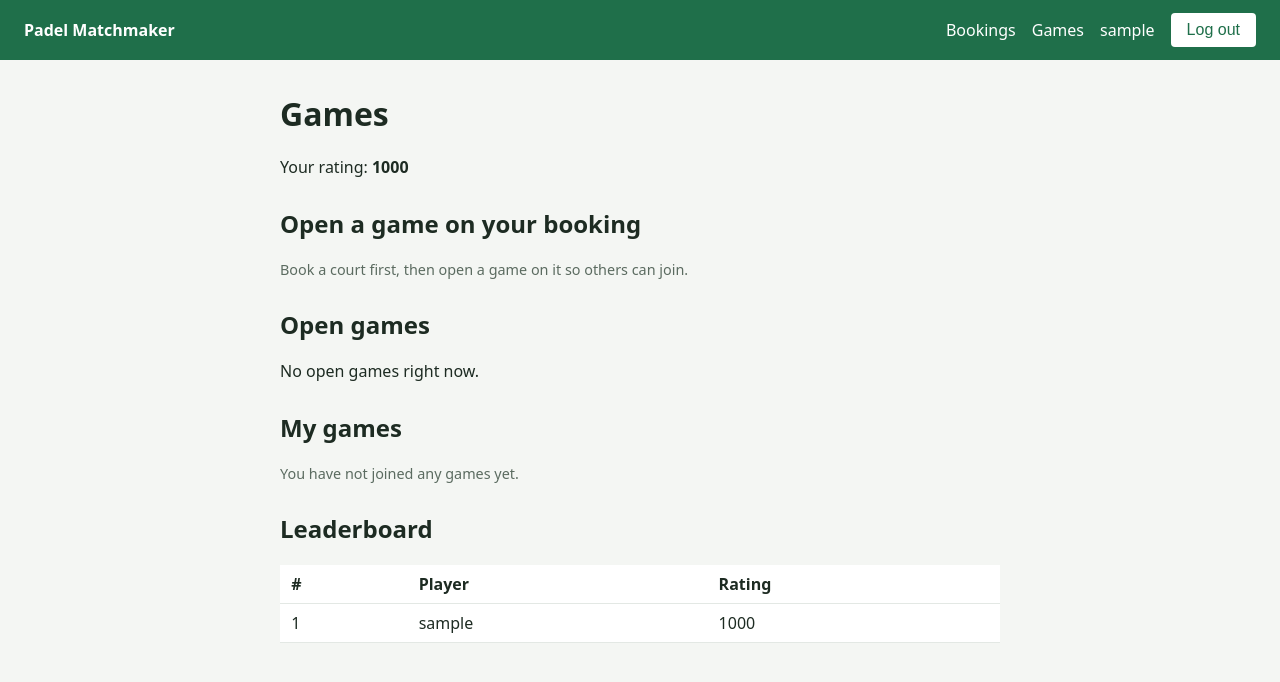
After one commit to viktoriiastepp/software_devops_individual_assignment_1, a Flask app: page /games/ in a window 1280 px wide. The commit adds this page. Shown: the top 682 px of the page. Run offline with Flask 3, Linux system fonts and the light colour scheme; the visitor is signed in with stand-in values (Sample User, id 1); data comes from the database, SQL or seed files in the repository; data that the repository does not hold is empty.

Commit message:
Add games pages to open, join and view games, balance teams on the fourth join, record results and show a leaderboard

```diff
--- a/app.py
+++ b/app.py
@@ -9,6 +9,7 @@ from accounts.routes import login_required
 from bookings import repository as bookings_repository
 from bookings.routes import bp as bookings_bp
 from matchmaking import repository as matchmaking_repository
+from matchmaking.routes import bp as matchmaking_bp
 
 PORT = int(os.environ.get("PORT", "8080"))
 
@@ -25,6 +26,7 @@ def create_app():
     app.config["SECRET_KEY"] = os.environ.get("SECRET_KEY") or secrets.token_hex(32)
     app.register_blueprint(accounts_bp)
     app.register_blueprint(bookings_bp)
+    app.register_blueprint(matchmaking_bp)
 
     @app.route("/")
     @login_required
--- /dev/null
+++ b/matchmaking/booking_lookup.py
@@ -0,0 +1,18 @@
+"""The only place matchmaking reads data from the bookings domain.
+If the two domains become separate services, only this file has to change."""
+from bookings import repository as bookings_repository
+
+
+def active_booking(booking_id):
+    booking = bookings_repository.get_booking(booking_id)
+    if booking is None or booking["status"] != "active":
+        return None
+    return booking
+
+
+def active_bookings_for_user(user_id):
+    return [b for b in bookings_repository.bookings_for_user(user_id) if b["status"] == "active"]
+
+
+def court_names():
+    return {court["id"]: court["name"] for court in bookings_repository.list_courts()}
--- a/matchmaking/repository.py
+++ b/matchmaking/repository.py
@@ -112,3 +112,21 @@ def leaderboard(limit=20):
     rows = conn.execute("SELECT name, rating FROM players ORDER BY rating DESC LIMIT ?", (limit,)).fetchall()
     conn.close()
     return rows
+
+
+def game_for_booking(booking_id):
+    conn = get_connection()
+    row = conn.execute("SELECT * FROM games WHERE booking_id = ?", (booking_id,)).fetchone()
+    conn.close()
+    return row
+
+
+def games_for_player(player_id):
+    conn = get_connection()
+    rows = conn.execute(
+        "SELECT g.* FROM games g JOIN game_players gp ON gp.game_id = g.id "
+        "WHERE gp.player_id = ? ORDER BY g.id DESC",
+        (player_id,),
+    ).fetchall()
+    conn.close()
+    return rows
--- /dev/null
+++ b/matchmaking/routes.py
@@ -0,0 +1,131 @@
+from flask import Blueprint, abort, flash, redirect, render_template, request, session, url_for
+
+from accounts.routes import login_required
+from matchmaking import booking_lookup, repository, rules
+
+bp = Blueprint("matchmaking", __name__, url_prefix="/games")
+
+
+def current_player():
+    return repository.get_or_create_player(session["user_id"], session["username"])
+
+
+@bp.route("/")
+@login_required
+def index():
+    player = current_player()
+    court_names = booking_lookup.court_names()
+
+    open_games = []
+    for game in repository.list_games_by_status("open"):
+        booking = booking_lookup.active_booking(game["booking_id"])
+        if booking is None:  # booking was cancelled, so the game is hidden
+            continue
+        players = repository.players_in_game(game["id"])
+        level = round(sum(p["rating"] for p in players) / len(players))
+        open_games.append({"game": game, "booking": booking, "players": players, "level": level})
+
+    bookable = [
+        b for b in booking_lookup.active_bookings_for_user(session["user_id"])
+        if repository.game_for_booking(b["id"]) is None
+    ]
+    return render_template(
+        "games.html",
+        player=player,
+        court_names=court_names,
+        open_games=open_games,
+        bookable=bookable,
+        my_games=repository.games_for_player(player["id"]),
+        leaderboard=repository.leaderboard(),
+    )
+
+
+@bp.route("/create", methods=["POST"])
+@login_required
+def create():
+    booking_id = int(request.form["booking_id"])
+    booking = booking_lookup.active_booking(booking_id)
+    if booking is None or booking["user_id"] != session["user_id"]:
+        flash("You can only open a game on your own active booking.")
+    elif repository.game_for_booking(booking_id) is not None:
+        flash("This booking already has a game.")
+    else:
+        game_id = repository.create_game(booking_id)
+        repository.add_player_to_game(game_id, current_player()["id"])
+        flash("Game opened. Players at your level can now join.", "success")
+    return redirect(url_for("matchmaking.index"))
+
+
+@bp.route("/<int:game_id>/join", methods=["POST"])
+@login_required
+def join(game_id):
+    game = repository.get_game(game_id)
+    if game is None or game["status"] != "open":
+        flash("This game is not open for joining.")
+        return redirect(url_for("matchmaking.index"))
+
+    player = current_player()
+    players = repository.players_in_game(game_id)
+    errors = rules.validate_join(
+        player["rating"],
+        [p["rating"] for p in players],
+        already_joined=any(p["id"] == player["id"] for p in players),
+    )
+    if errors:
+        for error in errors:
+            flash(error)
+        return redirect(url_for("matchmaking.index"))
+
+    repository.add_player_to_game(game_id, player["id"])
+    players = repository.players_in_game(game_id)
+    if len(players) == rules.PLAYERS_PER_GAME:
+        team_1, team_2 = rules.balanced_teams([(p["id"], p["rating"]) for p in players])
+        repository.assign_teams(game_id, [pid for pid, _ in team_1], [pid for pid, _ in team_2])
+        flash("The game is full and the teams have been balanced.", "success")
+    else:
+        flash("You joined the game.", "success")
+    return redirect(url_for("matchmaking.detail", game_id=game_id))
+
+
+@bp.route("/<int:game_id>")
+@login_required
+def detail(game_id):
+    game = repository.get_game(game_id)
+    if game is None:
+        abort(404)
+    players = repository.players_in_game(game_id)
+    booking = booking_lookup.active_booking(game["booking_id"])
+    court_name = booking_lookup.court_names().get(booking["court_id"]) if booking else None
+    player_id = current_player()["id"]
+    return render_template(
+        "game.html",
+        game=game,
+        players=players,
+        booking=booking,
+        court_name=court_name,
+        is_player=any(p["id"] == player_id for p in players),
+    )
+
+
+@bp.route("/<int:game_id>/result", methods=["POST"])
+@login_required
+def result(game_id):
+    game = repository.get_game(game_id)
+    players = repository.players_in_game(game_id) if game else []
+    player_id = current_player()["id"]
+    if game is None or game["status"] != "full" or not any(p["id"] == player_id for p in players):
+        flash("Only players in a full game can record its result.")
+        return redirect(url_for("matchmaking.index"))
+
+    winning_team = request.form.get("winning_team")
+    if winning_team not in ("1", "2"):
+        flash("Choose which team won.")
+        return redirect(url_for("matchmaking.detail", game_id=game_id))
+    winning_team = int(winning_team)
+
+    team_1 = [(p["id"], p["rating"]) for p in players if p["team"] == 1]
+    team_2 = [(p["id"], p["rating"]) for p in players if p["team"] == 2]
+    updated = rules.new_ratings(team_1, team_2, team_1_won=(winning_team == 1))
+    repository.record_result(game_id, winning_team, updated)
+    flash("Result saved and ratings updated.", "success")
+    return redirect(url_for("matchmaking.detail", game_id=game_id))
--- a/templates/base.html
+++ b/templates/base.html
@@ -12,6 +12,7 @@
     {% if session.get('user_id') %}
       <nav>
         <a href="{{ url_for('bookings.index') }}">Bookings</a>
+        <a href="{{ url_for('matchmaking.index') }}">Games</a>
       </nav>
       <span class="user">{{ session['username'] }}</span>
       <form method="post" action="{{ url_for('accounts.logout') }}">
--- /dev/null
+++ b/templates/games.html
@@ -0,0 +1,64 @@
+{% extends "base.html" %}
+{% block title %}Games · Padel Matchmaker{% endblock %}
+{% block content %}
+<h1>Games</h1>
+<p>Your rating: <strong>{{ player.rating }}</strong></p>
+
+<h2>Open a game on your booking</h2>
+{% if bookable %}
+<form method="post" action="{{ url_for('matchmaking.create') }}" class="card">
+  <label>Booking
+    <select name="booking_id">
+      {% for b in bookable %}
+      <option value="{{ b.id }}">{{ court_names[b.court_id] }}, {{ b.start_time.replace('T', ' ')[:16] }}</option>
+      {% endfor %}
+    </select>
+  </label>
+  <button type="submit">Open game</button>
+</form>
+{% else %}
+<p class="hint">Book a court first, then open a game on it so others can join.</p>
+{% endif %}
+
+<h2>Open games</h2>
+{% if open_games %}
+<table>
+  <tr><th>Court</th><th>Start</th><th>Players</th><th>Level</th><th></th></tr>
+  {% for item in open_games %}
+  <tr>
+    <td>{{ court_names[item.booking.court_id] }}</td>
+    <td>{{ item.booking.start_time.replace('T', ' ')[:16] }}</td>
+    <td>{{ item.players|length }}/4</td>
+    <td>{{ item.level }}</td>
+    <td class="actions">
+      <a href="{{ url_for('matchmaking.detail', game_id=item.game.id) }}">View</a>
+      <form method="post" action="{{ url_for('matchmaking.join', game_id=item.game.id) }}">
+        <button type="submit">Join</button>
+      </form>
+    </td>
+  </tr>
+  {% endfor %}
+</table>
+{% else %}
+<p>No open games right now.</p>
+{% endif %}
+
+<h2>My games</h2>
+{% if my_games %}
+<ul>
+  {% for game in my_games %}
+  <li><a href="{{ url_for('matchmaking.detail', game_id=game.id) }}">Game #{{ game.id }}</a> ({{ game.status }})</li>
+  {% endfor %}
+</ul>
+{% else %}
+<p class="hint">You have not joined any games yet.</p>
+{% endif %}
+
+<h2>Leaderboard</h2>
+<table>
+  <tr><th>#</th><th>Player</th><th>Rating</th></tr>
+  {% for row in leaderboard %}
+  <tr><td>{{ loop.index }}</td><td>{{ row.name }}</td><td>{{ row.rating }}</td></tr>
+  {% endfor %}
+</table>
+{% endblock %}
```
Also changed, not shown: templates/game.html (added, +42 -0 lines), templates/home.html (+6 -1 lines).
